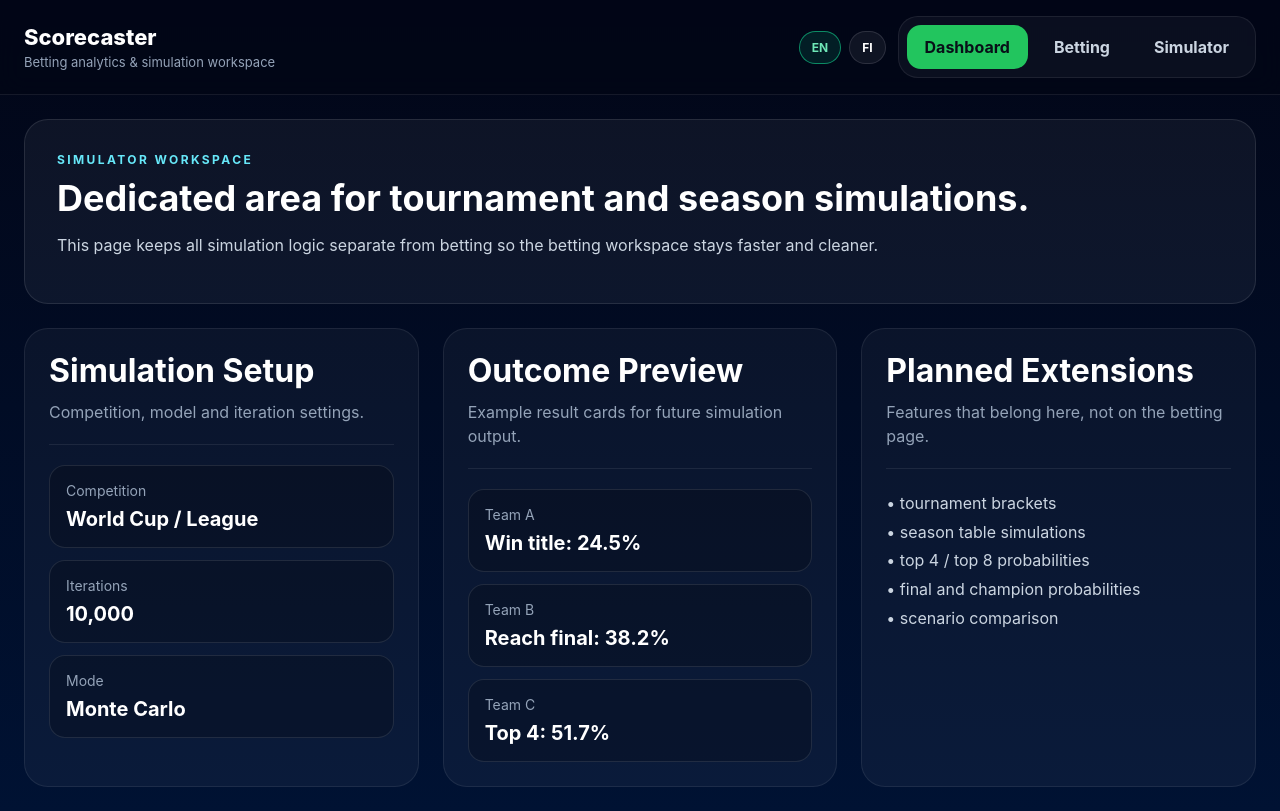
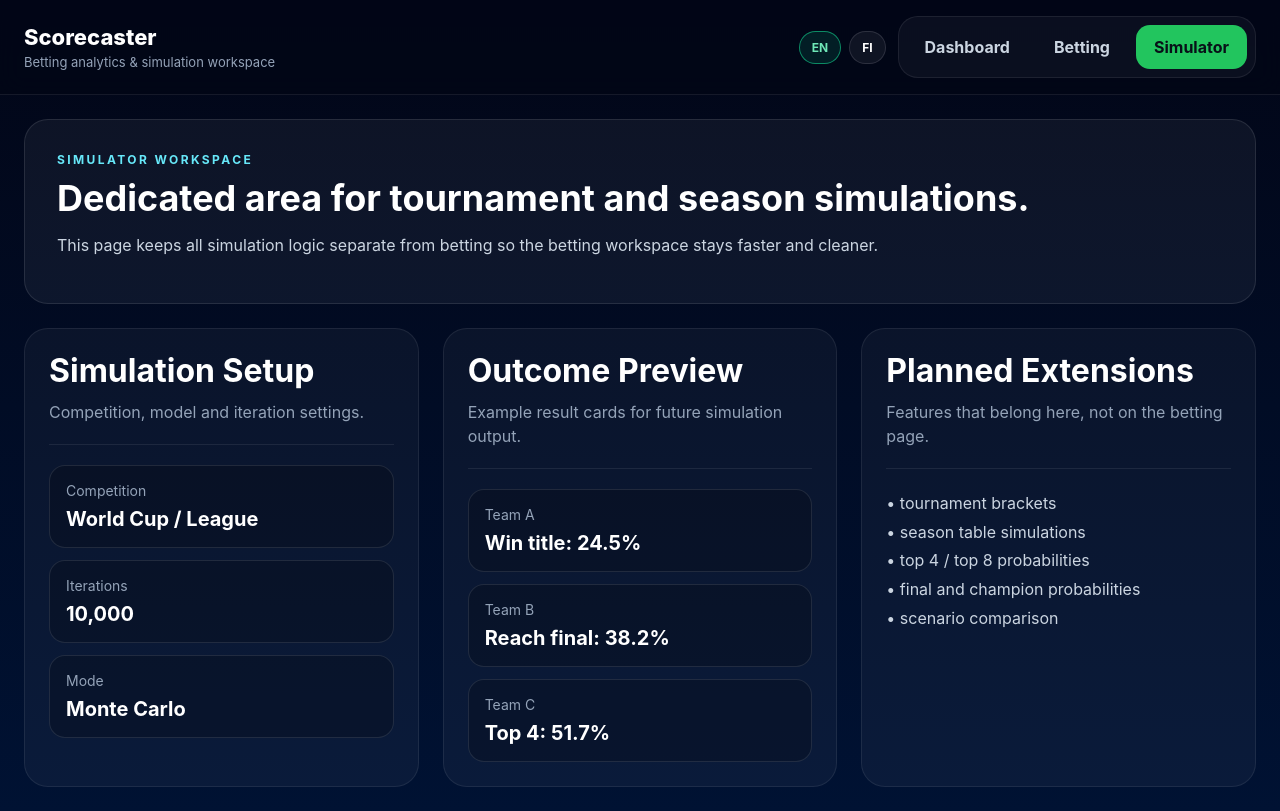
Before and after one commit to vv-glitchhub/scorecaster, a Next.js app: page /simulator in a window 1280 px wide. Built offline with nearby package versions, Linux system fonts and the light colour scheme; no server answers.

Commit message:
Update layout.jsx

```diff
--- a/app/layout.jsx
+++ b/app/layout.jsx
@@ -1,5 +1,5 @@
 import "./globals.css";
-import AppShellNav from "./components/AppShellNav";
+import AppShellNavClient from "./components/AppShellNavClient";
 import { cookies } from "next/headers";
 import { normalizeLang } from "@/lib/i18n";
 
@@ -24,7 +24,7 @@ export default async function RootLayout({ children }) {
             'Inter, ui-sans-serif, system-ui, -apple-system, BlinkMacSystemFont, "Segoe UI", sans-serif',
         }}
       >
-        <AppShellNav lang={lang} />
+        <AppShellNavClient lang={lang} />
         <main style={{ maxWidth: "1280px", margin: "0 auto", padding: "24px" }}>
           {children}
         </main>
```
